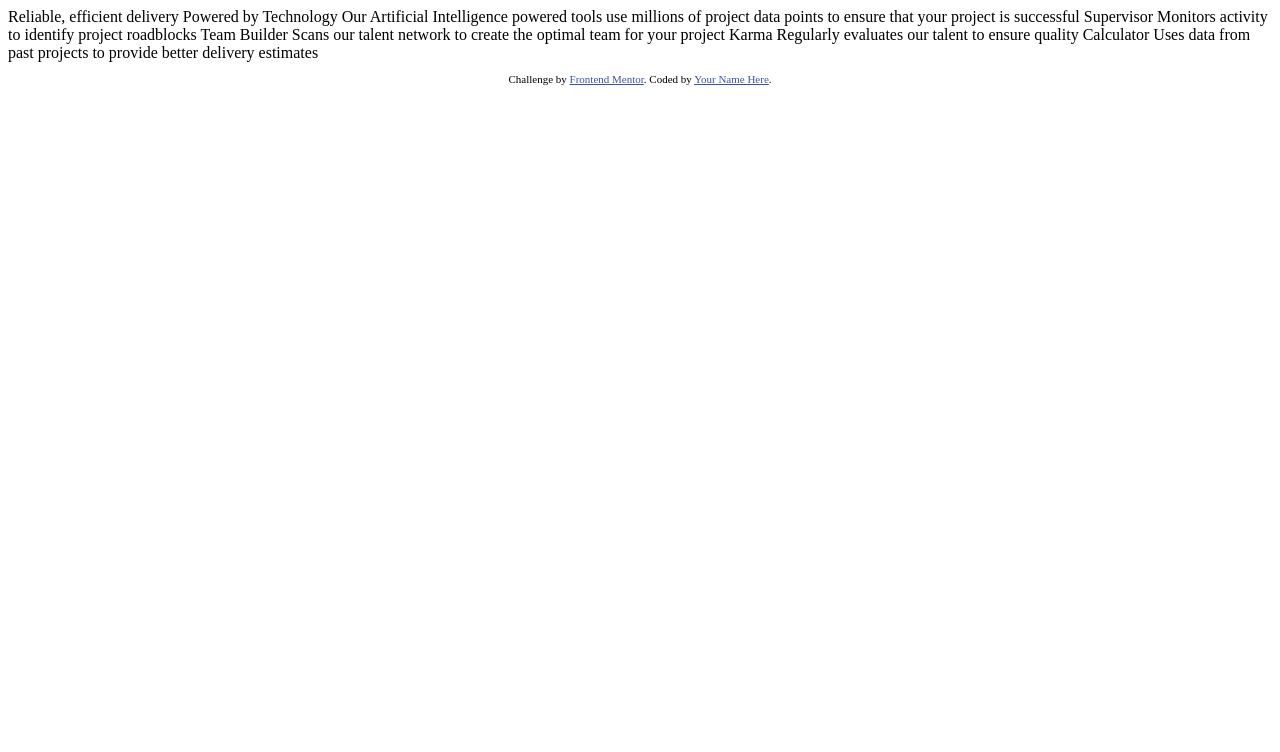
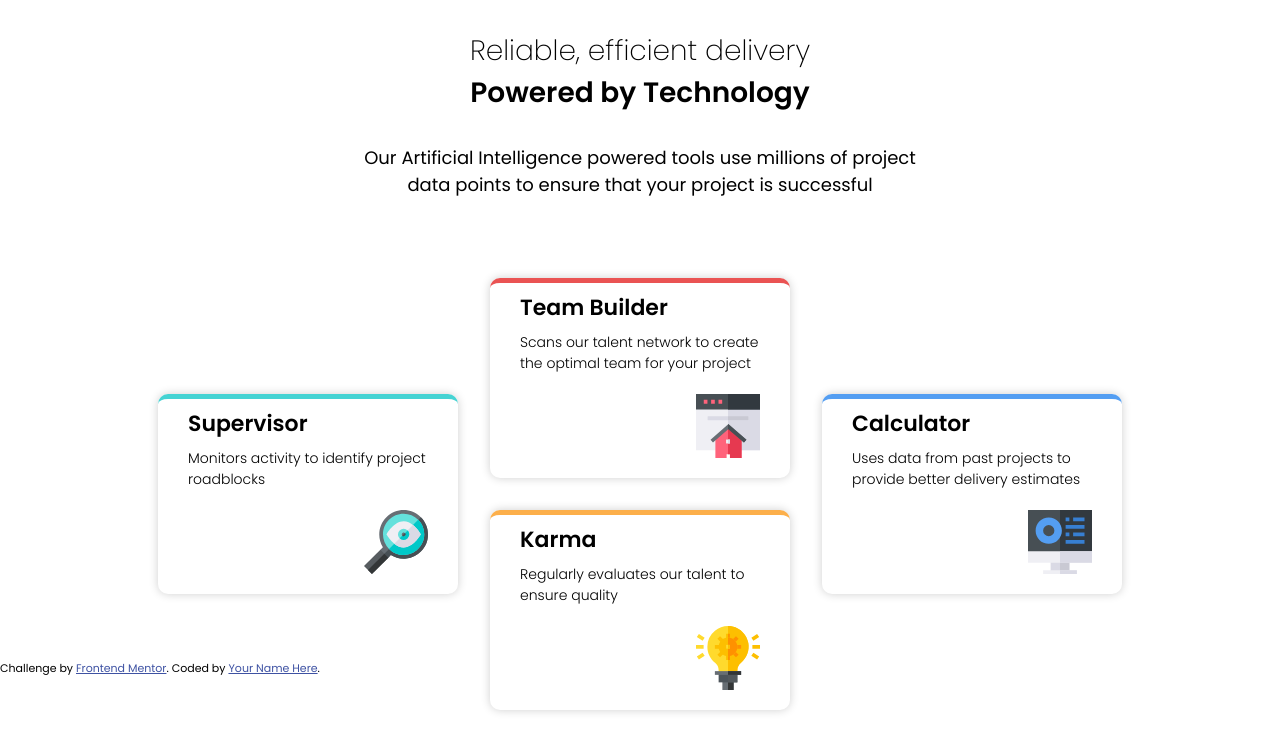
Before and after one commit to bumbledoge/practice-11---four-card, a plain HTML site: page index.html in a window 1280 px wide. Drawn offline with Linux system fonts and the light colour scheme.

Commit message:
add desktop version

```diff
--- a/index.html
+++ b/index.html
@@ -5,34 +5,67 @@
   <meta name="viewport" content="width=device-width, initial-scale=1.0"> <!-- displays site properly based on user's device -->
 
   <link rel="icon" type="image/png" sizes="32x32" href="./images/favicon-32x32.png">
+  <link rel="preconnect" href="https://fonts.gstatic.com">
+  <link href="https://fonts.googleapis.com/css2?family=Poppins:wght@200;300;400;600&display=swap" rel="stylesheet">
+
+  <link rel="stylesheet" href="./style.css">
 
   <title>Frontend Mentor | Four card feature section</title>
 
   <!-- Feel free to remove these styles or customise in your own stylesheet 👍 -->
   <style>
-    .attribution { font-size: 11px; text-align: center; }
+    .attribution { font-size: 11px; text-align: center; position: absolute;}
     .attribution a { color: hsl(228, 45%, 44%); }
   </style>
 </head>
 <body>
 
-  Reliable, efficient delivery
-  Powered by Technology
+  <div id="tot">
 
-  Our Artificial Intelligence powered tools use millions of project data points
-  to ensure that your project is successful
 
-  Supervisor
-  Monitors activity to identify project roadblocks
 
-  Team Builder
-  Scans our talent network to create the optimal team for your project
 
-  Karma
-  Regularly evaluates our talent to ensure quality
+    <div class="shortDescription">
+      <h1 class="title">
+        Reliable, efficient delivery<br>
+        <strong>Powered by Technology</strong>
+      </h1>
+      <h2 class="subTitle">
+        Our Artificial Intelligence powered tools use millions of project data points to ensure that your project is successful
+      </h2>
+    </div>
 
-  Calculator
-  Uses data from past projects to provide better delivery estimates
+
+
+    <div class="cards">
+      <div class="card supervisor1">
+        <h1 class="ability-name">Supervisor</h1>
+        <p class="desc">Monitors activity to identify project roadblocks</p>
+        <img src="./images/icon-supervisor.svg" alt="lupa">
+      </div>
+
+      <div class="card team-builder2">
+        <h1 class="ability-name">Team Builder</h1>
+        <p class="desc">Scans our talent network to create the optimal team for your project</p>
+        <img src="./images/icon-team-builder.svg" alt="">
+      </div>
+
+      <div class="card karma3">
+        <h1 class="ability-name">Karma</h1>
+        <p class="desc">Regularly evaluates our talent to ensure quality</p>
+        <img src="./images/icon-karma.svg" alt="">
+      </div>
+      <div class="card calculator4">
+        <h1 class="ability-name">Calculator</h1>
+        <p class="desc">Uses data from past projects to provide better delivery estimates</p>
+        <img src="./images/icon-calculator.svg" alt="">
+      </div>
+    </div>
+
+
+
+
+  </div>
 
 
   <footer>
--- /dev/null
+++ b/style.css
@@ -0,0 +1,118 @@
+* {
+    margin: 0;
+    padding: 0;
+}
+body {
+    font-family: 'Poppins', sans-serif;
+}
+
+#tot {
+    display: flex;
+    flex-direction: column;
+
+    align-items: center;
+}
+
+/* ////////// TOP PART //////////// */
+.shortDescription {
+    display: flex;
+    flex-direction: column;
+    justify-content: center;
+
+    margin-top: 80px;
+    margin: 80px 30px;
+}
+.title {
+    font-size: 28px;
+    font-weight: 200;
+    text-align: center;
+}
+.subTitle {
+    font-size: 18px;
+    font-weight: 400;
+    text-align: center;
+
+    max-width: 50ch;
+    margin-top: 30px;
+}
+
+/* ////////////// BOT PART = CARDS ///////// */
+
+.card {
+    width: 300px;
+    height: 200px;
+
+    margin: 30px 0px;
+    border-radius: 10px;
+    box-shadow: 0px 0px 10px rgb(207, 207, 207);
+
+    font-size: 11px;
+
+    box-sizing: border-box;
+    padding: 8px 30px;
+
+
+    transition: box-shadow 500ms, border-width 500ms;
+}
+.card .desc {
+    margin-top: 8px;
+    margin-bottom: 20px;
+    font-size: 14px;
+    font-weight: 300;
+}
+.card img {
+    float: right;
+}
+.supervisor1 {
+    border-top: 5px solid hsl(180, 62%, 55%);
+
+}
+.team-builder2 {
+    border-top: 5px solid hsl(0, 78%, 62%);
+
+}
+.karma3 {
+    border-top: 5px solid hsl(34, 97%, 64%);
+
+}
+.calculator4 {
+    border-top: 5px solid hsl(212, 86%, 64%);
+
+}
+.card:hover {
+    box-shadow: 0px 0px 10px rgb(150, 150, 150);
+    border-width: 20px;
+}
+
+
+@media screen and (min-width: 1000px) {
+    #tot {
+        margin: -50px 0px;
+    }
+
+    .cards {
+        display: grid;
+        grid-template-areas:
+        "card1 card2 card4"
+        "card1 card3 card4";
+        gap: 2rem;
+
+    }
+    .card {
+        margin: 0px;
+    }
+    .supervisor1 {
+        grid-area: card1;
+        margin: auto 0px;
+    }
+    .team-builder2 {
+        grid-area: card2;
+    }
+    .karma3 {
+        grid-area: card3;
+    }
+    .calculator4 {
+        grid-area: card4;
+        margin: auto 0px;
+    }
+}
```
